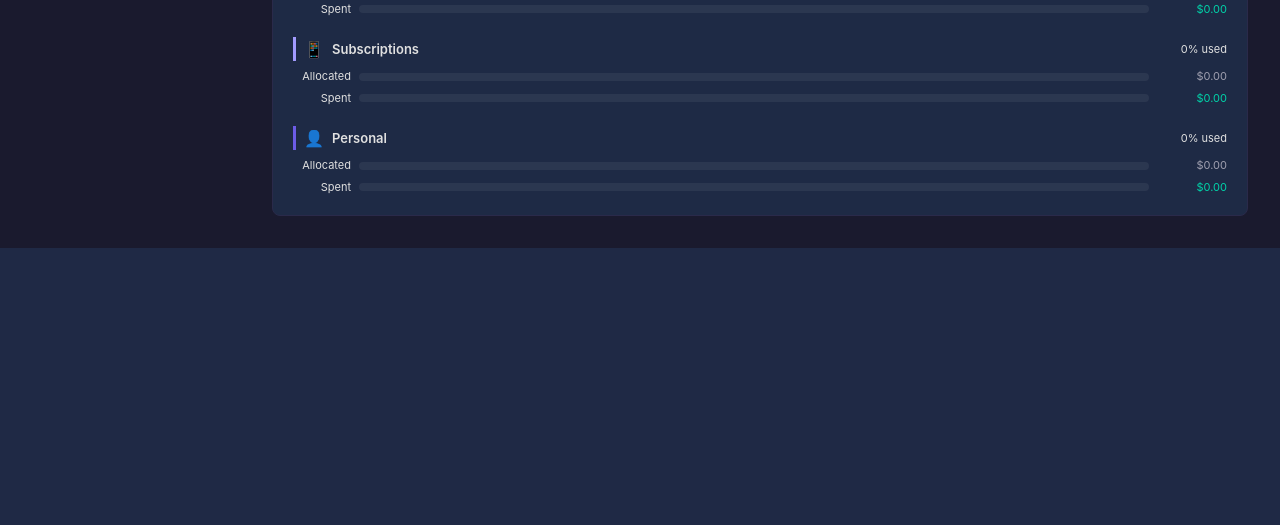
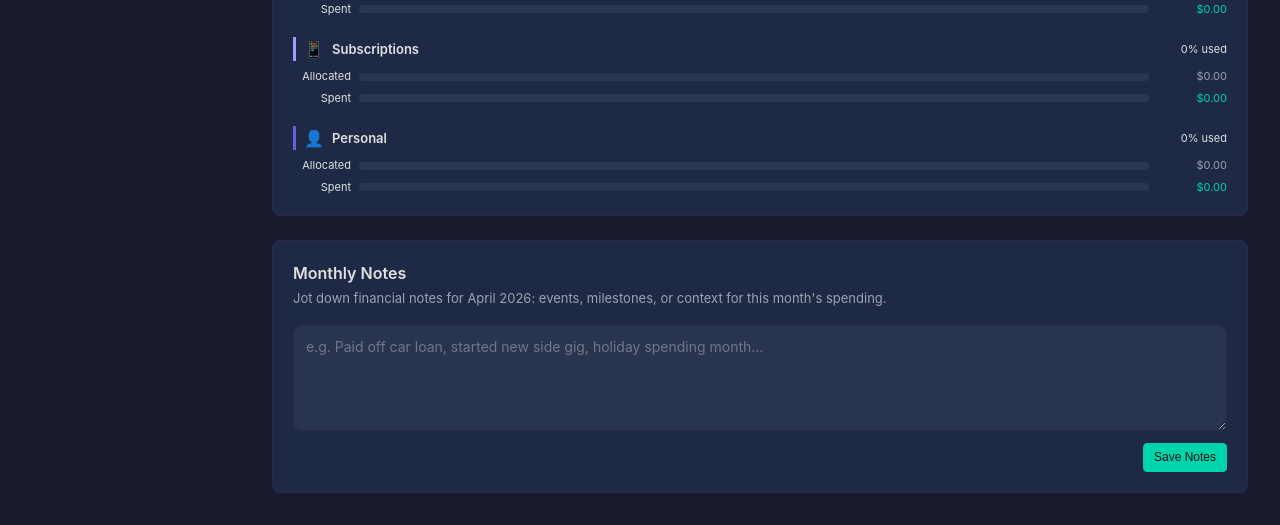
Before and after one commit to dsneed123/bucket-budget, a Django app: page /budget/ in a window 1280 px wide. Shown: the part 1863-2388 px from the top of the page. Before the commit the page ends 2111 px from the top, so only its background shows below. Run offline with Django 4.2, Linux system fonts and the light colour scheme; the visitor is signed in with stand-in values (Sample User, id 1); data comes from the database, SQL or seed files in the repository; data that the repository does not hold is empty.

Commit message:
Add budget notes (#123)
Co-authored-by: dsneed123 <davissneed@Daviss-Mac-mini.local>

```diff
--- a/budget/models.py
+++ b/budget/models.py
@@ -38,6 +38,7 @@ class BudgetSummary(models.Model):
     total_saved = models.DecimalField(max_digits=12, decimal_places=2)
     necessity_avg = models.DecimalField(max_digits=4, decimal_places=2, null=True, blank=True)
     surplus_deficit = models.DecimalField(max_digits=12, decimal_places=2)
+    notes = models.TextField(blank=True, default='')
     created_at = models.DateTimeField(auto_now_add=True)
 
     class Meta:
--- a/budget/templates/budget/budget_overview.html
+++ b/budget/templates/budget/budget_overview.html
@@ -385,4 +385,32 @@
     <a href="{% url 'bucket_add' %}" class="btn btn-primary">+ Add Bucket</a>
 </div>
 {% endif %}
+
+<!-- Monthly notes -->
+<div class="card" style="margin-top: 24px; padding: 20px;">
+    <div style="margin-bottom: 16px;">
+        <h2 class="card-title">Monthly Notes</h2>
+        <p class="card-subtitle">Jot down financial notes for {{ current_month }}: events, milestones, or context for this month's spending.</p>
+    </div>
+    {% if notes_saved %}
+    <div style="margin-bottom: 12px; padding: 10px 14px; background: rgba(0, 200, 83, 0.1); border: 1px solid var(--accent-green); border-radius: 6px; font-size: 13px; color: var(--accent-green);">
+        Notes saved successfully.
+    </div>
+    {% endif %}
+    <form method="post" action="{% url 'budget_save_notes' %}">
+        {% csrf_token %}
+        <input type="hidden" name="year" value="{{ year }}">
+        <input type="hidden" name="month" value="{{ month }}">
+        <textarea
+            name="notes"
+            id="budget-notes"
+            rows="4"
+            placeholder="e.g. Paid off car loan, started new side gig, holiday spending month…"
+            style="width: 100%; box-sizing: border-box; padding: 10px 12px; font-size: 14px; color: var(--text-primary); background: var(--input-bg, rgba(255,255,255,0.05)); border: 1px solid var(--border); border-radius: 8px; resize: vertical; font-family: inherit; line-height: 1.5;"
+        >{{ notes }}</textarea>
+        <div style="margin-top: 12px; display: flex; justify-content: flex-end;">
+            <button type="submit" class="btn btn-primary btn-sm">Save Notes</button>
+        </div>
+    </form>
+</div>
 {% endblock %}
--- a/budget/urls.py
+++ b/budget/urls.py
@@ -7,5 +7,6 @@ urlpatterns = [
     path('budget/history/', views.budget_history, name='budget_history'),
     path('budget/save-allocations/', views.save_allocations, name='budget_save_allocations'),
     path('budget/copy-last-month/', views.copy_last_month_allocations, name='budget_copy_last_month'),
+    path('budget/save-notes/', views.save_notes, name='budget_save_notes'),
     path('budget/<int:year>/<int:month>/', views.budget_overview, name='budget_overview_month'),
 ]
--- a/budget/views.py
+++ b/budget/views.py
@@ -3,7 +3,7 @@ import datetime
 from decimal import Decimal
 
 from django.contrib.auth.decorators import login_required
-from django.db.models import Sum
+from django.db.models import Avg, Sum
 from django.shortcuts import redirect, render
 from django.urls import reverse
 
@@ -148,6 +148,9 @@ def budget_overview(request, year=None, month=None):
         user=request.user, year=prev_year, month=prev_month
     ).exists()
 
+    summary = BudgetSummary.objects.filter(user=request.user, year=year, month=month).first()
+    notes = summary.notes if summary else ''
+
     return render(request, 'budget/budget_overview.html', {
         'current_month': selected_date.strftime('%B %Y'),
         'year': year,
@@ -175,6 +178,8 @@ def budget_overview(request, year=None, month=None):
         'zero_based': zero_based,
         'every_dollar_assigned': every_dollar_assigned,
         'prev_month_has_snapshot': prev_month_has_snapshot,
+        'notes': notes,
+        'notes_saved': request.GET.get('notes_saved') == '1',
     })
 
 
@@ -314,3 +319,57 @@ def budget_history(request):
     return render(request, 'budget/budget_history.html', {
         'history': history,
     })
+
+
+@login_required
+def save_notes(request):
+    if request.method != 'POST':
+        return redirect('budget_overview')
+
+    today = datetime.date.today()
+    try:
+        year = int(request.POST.get('year', today.year))
+        month = int(request.POST.get('month', today.month))
+        if not (1 <= month <= 12 and year >= 2000):
+            year, month = today.year, today.month
+    except (ValueError, TypeError):
+        year, month = today.year, today.month
+
+    notes = request.POST.get('notes', '')
+
+    monthly_income = request.user.monthly_income or Decimal('0')
+    total_allocated = (
+        Bucket.objects.filter(user=request.user, is_active=True, is_uncategorized=False)
+        .aggregate(s=Sum('monthly_allocation'))['s'] or Decimal('0')
+    )
+    month_expenses = Transaction.objects.filter(
+        user=request.user,
+        transaction_type='expense',
+        date__year=year,
+        date__month=month,
+    )
+    total_spent = month_expenses.aggregate(s=Sum('amount'))['s'] or Decimal('0')
+    necessity_avg = month_expenses.aggregate(a=Avg('necessity_score'))['a']
+    total_saved = monthly_income - total_spent
+    surplus_deficit = total_saved
+
+    BudgetSummary.objects.update_or_create(
+        user=request.user,
+        year=year,
+        month=month,
+        defaults={
+            'notes': notes,
+            'income': monthly_income,
+            'total_allocated': total_allocated,
+            'total_spent': total_spent,
+            'total_saved': total_saved,
+            'surplus_deficit': surplus_deficit,
+            'necessity_avg': necessity_avg,
+        },
+    )
+
+    if year == today.year and month == today.month:
+        redirect_url = reverse('budget_overview') + '?notes_saved=1'
+    else:
+        redirect_url = reverse('budget_overview_month', kwargs={'year': year, 'month': month}) + '?notes_saved=1'
+    return redirect(redirect_url)
```
Also changed, not shown: budget/tests.py (+103 -0 lines), budget/migrations/0003_budgetsummary_notes.py (added).
